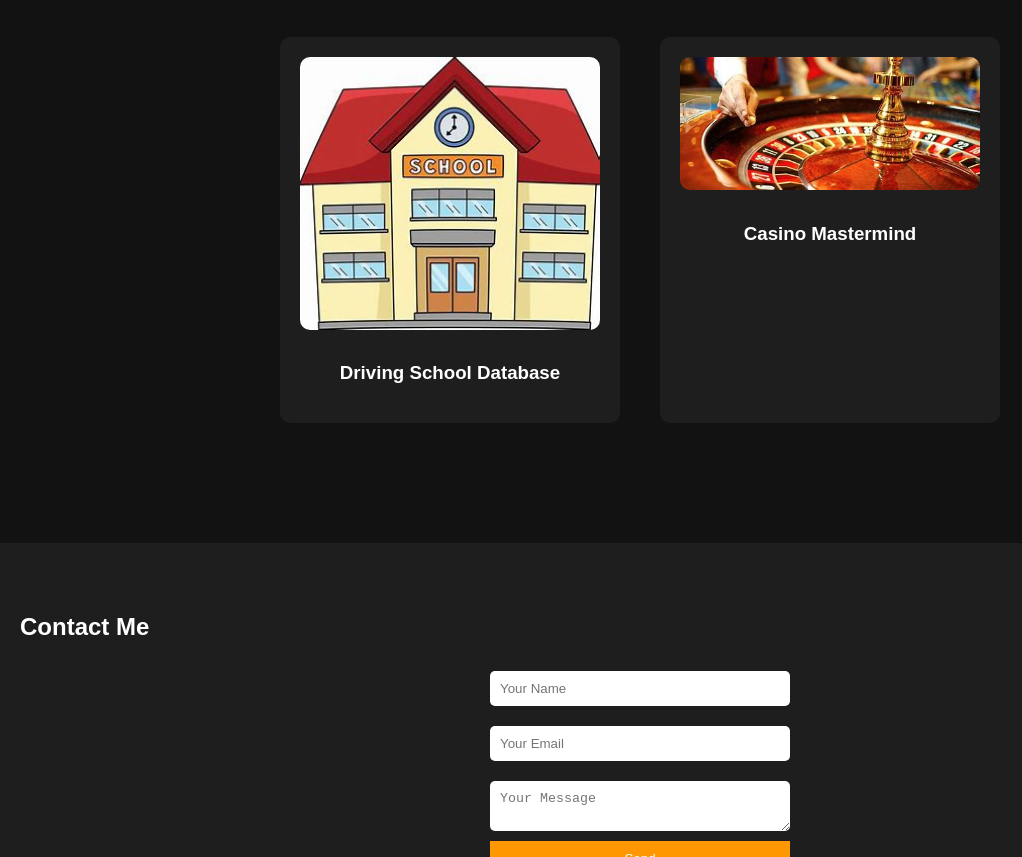
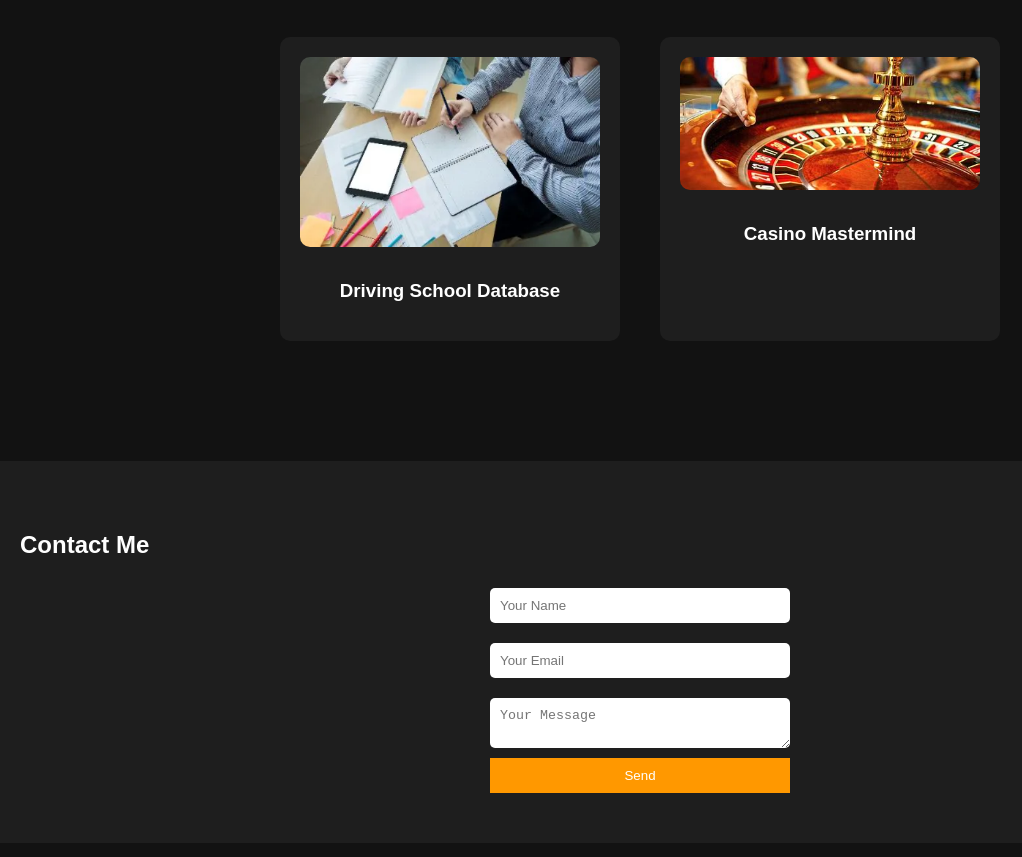
Before and after one commit to arielhalevy123/portfolio-backend, a website: page public/index.html in a window 1280 px wide. Shown: the part 1431-2288 px from the top of the page, without its empty margins (0-1022 px from the left). Drawn offline with nearby package versions, Linux system fonts and the light colour scheme; no server answers.

Commit message:
school pic change

```diff
--- a/public/index.html
+++ b/public/index.html
@@ -79,7 +79,7 @@
         </div>
 
         <div class="project-card">
-            <img src="photos/school.jpeg" alt="Driving School Database">
+            <img src="photos/school.webp" alt="Driving School Database">
             <h3>Driving School Database</h3>
             <div class="project-details">
                 <p><strong>Technologies:</strong> SQL, PostgreSQL, Python</p>
```
Also changed, not shown: public/photos/school.jpeg (deleted), public/photos/school.webp (added).
